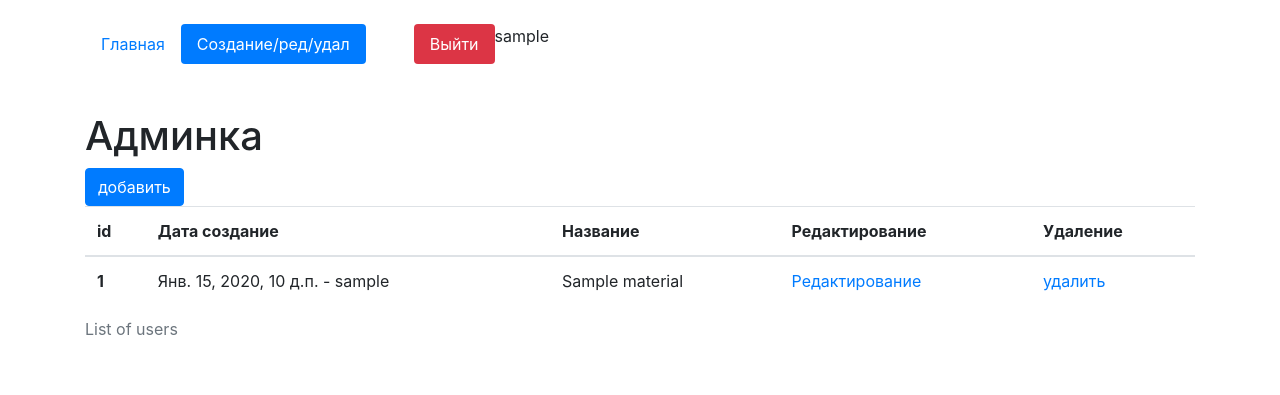
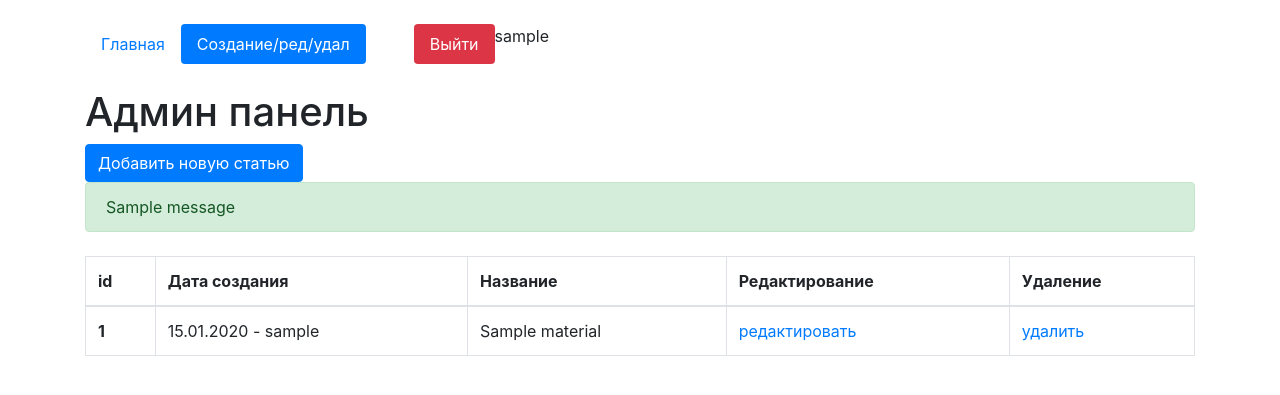
Before and after one commit to AntonGorulev/MY-project, a Django app: page /edit-page in a window 1280 px wide. Shown: the top 395 px of the page. Run offline with Django 3.2, Linux system fonts and the light colour scheme; a user stored in the database is signed in; tables that the repository leaves empty hold one stand-in row (values such as "Sample post"); one stand-in notice (Sample message) is shown; some libraries are stand-ins or nearby versions.

Commit message:
refactoring html code

```diff
--- a/main/forms.py
+++ b/main/forms.py
@@ -8,7 +8,7 @@ class ArticleForm(forms.ModelForm):
         model = Material
         fields = '__all__'
     def __init__(self,*args,**kwargs):
-        super().__init__(*args,**kwargs)
+        super().__init__(*args, **kwargs)
         for field in self.fields:
             self.fields[field].widget.attrs['class'] = 'form-control'
 
--- a/main/templates/edit_page.html
+++ b/main/templates/edit_page.html
@@ -1,25 +1,115 @@
-{% extends "index.html" %}
+{% extends 'index.html' %}
 
     {% block content %}
-    <h1 class="mt-5">Админка</h1>
+    <h1 class="mt-4">Админ панель</h1>
+
+
+
     <!-- Button trigger modal -->
-<button type="button" class="btn btn-primary" data-bs-toggle="modal" data-bs-target="#exampleModal">
-  добавить
+<button type="button" class="btn btn-primary" data-toggle="modal" data-target="#exampleModal">
+  Добавить новую статью
 </button>
 
 
-    {% if update %}
-    <p>Страница редактирования</p>
-    <p><a href="{% url 'edit_page' %}"> Вернутся назад</a></p>
-    <form id="update_data" method="POST">
-      {% csrf_token %}
-      {{form}}
-    <button form="update_data" type="submit" class="btn btn-primary">Обновить</button>
-    </form>
+    {% if success %}
+    <p style="color:red">Запись добавлена</p>
+    {% endif %}
+
+    {% if messages %}
+    <div class="alert alert-success">
+        {% for m in messages %}
+            {{m}}
+        {% endfor %}
+    </div>
+
+
+    {% endif %}
 
 
 
+
+
+    {% if update %}
+
+    {% if success_update %}
+    <p style="color:red">Запись обновлена</p>
+    {% endif %}
+    <p class="mt-4">Страница редактирования</p>
+    <p><a href="{% url 'edit_page' %}">Вернуться назад</a></p>
+
+    <form id="update_data" method="post">
+            {% csrf_token %}
+            {{form}}
+        </form>
+    <button form="update_data" type="submit" class="btn btn-primary">Обновить</button>
+
     {% else %}
+
+
+
+    <table class="table table-bordered mt-4">
+  <thead>
+    <tr>
+      <th scope="col">id</th>
+      <th scope="col">Дата создания</th>
+      <th scope="col">Название</th>
+      <th scope="col">Редактирование</th>
+      <th scope="col">Удаление</th>
+    </tr>
+  </thead>
+  <tbody>
+
+      {% for i in list_material %}
+    <tr {% if i.id|slugify == request.GET.id %} style="background:red" {% endif %}>
+      <th>{{i.id}}</th>
+      <td>{{i.create_date|date:'d.m.Y'}} - {{i.author}}</td>
+      <td>{{i.name}}</td>
+      <td>
+
+          {% if request.user == i.author %}
+          <a href="{% url 'update_page' i.id %}">редактировать</a>
+          {% else %}
+
+          нет доступа
+          {% endif %}
+
+          </td>
+      <td>
+
+
+
+          {% if request.user == i.author %}
+          <form id="delete_form{{i.id}}" action="{% url 'delete_page' i.id %}" method="post">{% csrf_token %}</form>
+          <a href="javascript:void()" onclick="delete_question{{i.id}}()">удалить</a>
+          <script>
+              function delete_question{{i.id}}() {
+                  if (confirm("Вы уверены")) {
+                      document.getElementById('delete_form{{i.id}}').submit()
+                  }
+
+              }
+
+              </script>
+
+          {% else %}
+
+          нет доступа
+
+
+            {% endif %}
+
+
+          </td>
+    </tr>
+    {% endfor %}
+
+  </tbody>
+</table>
+
+{% endif %}
+
+
+
 
 <!-- Modal -->
 <div class="modal fade" id="exampleModal" tabindex="-1" role="dialog" aria-labelledby="exampleModalLabel" aria-hidden="true">
@@ -44,41 +134,6 @@
     </div>
   </div>
 </div>
-    <table class="table caption-top">
-        <caption>List of users</caption>
-        <thead>
-          <tr>
-            <th scope="col">id</th>
-            <th scope="col">Дата создание</th>
-            <th scope="col">Название</th>
-            <th scope="col">Редактирование</th>
-            <th scope="col">Удаление</th>
-          </tr>
-        </thead>
-        <tbody>
-            {% for el in list_material %}
-          <tr>
-            <th>{{el.id}}</th>
-            <td>{{el.create_date}} - {{ el.author}}</td>
-            <td>{{el.name}}</td>
-            <td><a href="{% url 'update_page' el.id %}">Редактирование</a></td>
-            <td>
-                <form id="delete_form{{el.id}}" action="{% url 'delete_page' el.id %}" method="post">{% csrf_token %}</form>
-                <a href="javascript:void()" onclick="delete_question{{el.id}}()">удалить</a>
-                <script>
-                    function delete_question() {
-                        if (confirm("Вы уверены")) {
-                            document.getElementById('delete_form{{el.id}}').submit()
-                        }
 
-                    }
 
-                  </script>
-              </td>
-
-          </tr>
-          {% endfor %}
-
-   {% endif %}
-
-{% endblock %}
+   {% endblock %}
--- a/main/templates/index.html
+++ b/main/templates/index.html
@@ -8,7 +8,7 @@
     <!-- Bootstrap CSS -->
     <link rel="stylesheet" href="https://stackpath.bootstrapcdn.com/bootstrap/4.4.1/css/bootstrap.min.css" integrity="sha384-Vkoo8x4CGsO3+Hhxv8T/Q5PaXtkKtu6ug5TOeNV6gBiFeWPGFN9MuhOf23Q9Ifjh" crossorigin="anonymous">
 
-    <title>Hello, world!</title>
+
   </head>
   <body>
 
@@ -56,30 +56,43 @@
 
 {{request.user}}
 </ul>
+
     {% block content %}
     <h1 class="mt-4">MY project!</h1>
 
-      {% for el in list_material %}
-        <ul class="list-group.mt-4">
-          <li class="list-group-item">{{ el.create_date }}
-            {{ el.name }}
-            <span class="m-2">{{ el.text|truncatechars:"5"}}</span>
-            <span class="float-right.mr-3"><a href="/detail/{{el.id}}">к статье</a></span>
+
+
+{% for i in list_material %}
+
+                <ul class="list-group mt-4">
+
+
+                <li class="list-group-item">
+                    <b>{{i.create_date}}</b>
+                <span class="m-2">{{i.name}}</span>
+                <span>{{i.text|truncatechars:"5"}}</span>
+
+                <span class="float-right mr-3"><a href="/detail/{{i.id}}">перейти к статье</a></span>
                 </li>
+
                 </ul>
+
 {% endfor %}
 
 {% endblock %}
 </div>
-  <!-- Optional JavaScript; choose one of the two! -->
 
-  <!-- Option 1: Bootstrap Bundle with Popper -->
-  <script src="https://cdn.jsdelivr.net/npm/bootstrap@5.0.0-beta3/dist/js/bootstrap.bundle.min.js" integrity="sha384-JEW9xMcG8R+pH31jmWH6WWP0WintQrMb4s7ZOdauHnUtxwoG2vI5DkLtS3qm9Ekf" crossorigin="anonymous"></script>
+    <!-- Optional JavaScript -->
+    <!-- jQuery first, then Popper.js, then Bootstrap JS -->
+    <script src="https://code.jquery.com/jquery-3.4.1.slim.min.js" integrity="sha384-J6qa4849blE2+poT4WnyKhv5vZF5SrPo0iEjwBvKU7imGFAV0wwj1yYfoRSJoZ+n" crossorigin="anonymous"></script>
+    <script src="https://cdn.jsdelivr.net/npm/popper.js@1.16.0/dist/umd/popper.min.js" integrity="sha384-Q6E9RHvbIyZFJoft+2mJbHaEWldlvI9IOYy5n3zV9zzTtmI3UksdQRVvoxMfooAo" crossorigin="anonymous"></script>
+    <script src="https://stackpath.bootstrapcdn.com/bootstrap/4.4.1/js/bootstrap.min.js" integrity="sha384-wfSDF2E50Y2D1uUdj0O3uMBJnjuUD4Ih7YwaYd1iqfktj0Uod8GCExl3Og8ifwB6" crossorigin="anonymous"></script>
 
-  <!-- Option 2: Separate Popper and Bootstrap JS -->
-  <!--
-  <script src="https://cdn.jsdelivr.net/npm/@popperjs/core@2.9.1/dist/umd/popper.min.js" integrity="sha384-SR1sx49pcuLnqZUnnPwx6FCym0wLsk5JZuNx2bPPENzswTNFaQU1RDvt3wT4gWFG" crossorigin="anonymous"></script>
-  <script src="https://cdn.jsdelivr.net/npm/bootstrap@5.0.0-beta3/dist/js/bootstrap.min.js" integrity="sha384-j0CNLUeiqtyaRmlzUHCPZ+Gy5fQu0dQ6eZ/xAww941Ai1SxSY+0EQqNXNE6DZiVc" crossorigin="anonymous"></script>
-  -->
+
+{% block js %}
+
+
+{% endblock %}
+
   </body>
 </html>
--- a/main/views.py
+++ b/main/views.py
@@ -34,6 +34,7 @@ class CustomSuccessMessageMixin:
 
 
 class ArticleCreateView(LoginRequiredMixin, CustomSuccessMessageMixin, CreateView):
+    login_url = reverse_lazy('login_page')
     model = Material
     template_name = 'edit_page.html'
     form_class = ArticleForm
```
Also changed, not shown: main/templates/login.html (+11 -11 lines), main/templates/register_page.html (+8 -7 lines). Lines whose indentation alone changed are shown as unchanged.
